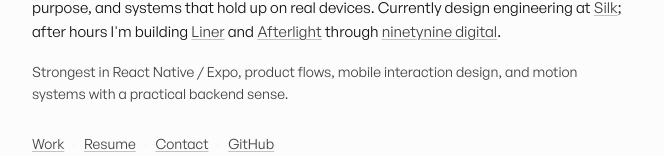
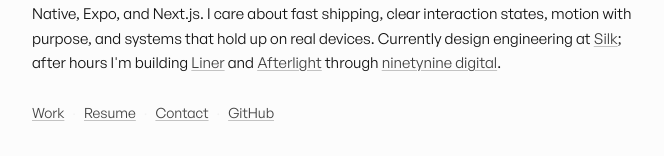
Before and after one commit to maxwellyoung/dev.maxwellyoung.info, a Next.js app: page / in a window 1280 px wide. Shown: the part 298-454 px from the top of the page, without its empty margins (304-968 px from the left). Built offline with nearby package versions, Linux system fonts and the light colour scheme; no server answers.

Commit message:
Remove redundant homepage strengths

```diff
--- a/src/app/page.tsx
+++ b/src/app/page.tsx
@@ -72,14 +72,6 @@ export default function Home() {
             </motion.p>
 
 
-            <motion.p
-              className="max-w-xl text-sm leading-relaxed text-muted-foreground"
-              variants={item.fadeUp}
-            >
-              Strongest in React Native / Expo, product flows, mobile interaction
-              design, and motion systems with a practical backend sense.
-            </motion.p>
-
             <motion.nav
               className="flex flex-wrap items-center gap-x-2 gap-y-1 text-sm text-muted-foreground"
               variants={item.fadeUp}
```
